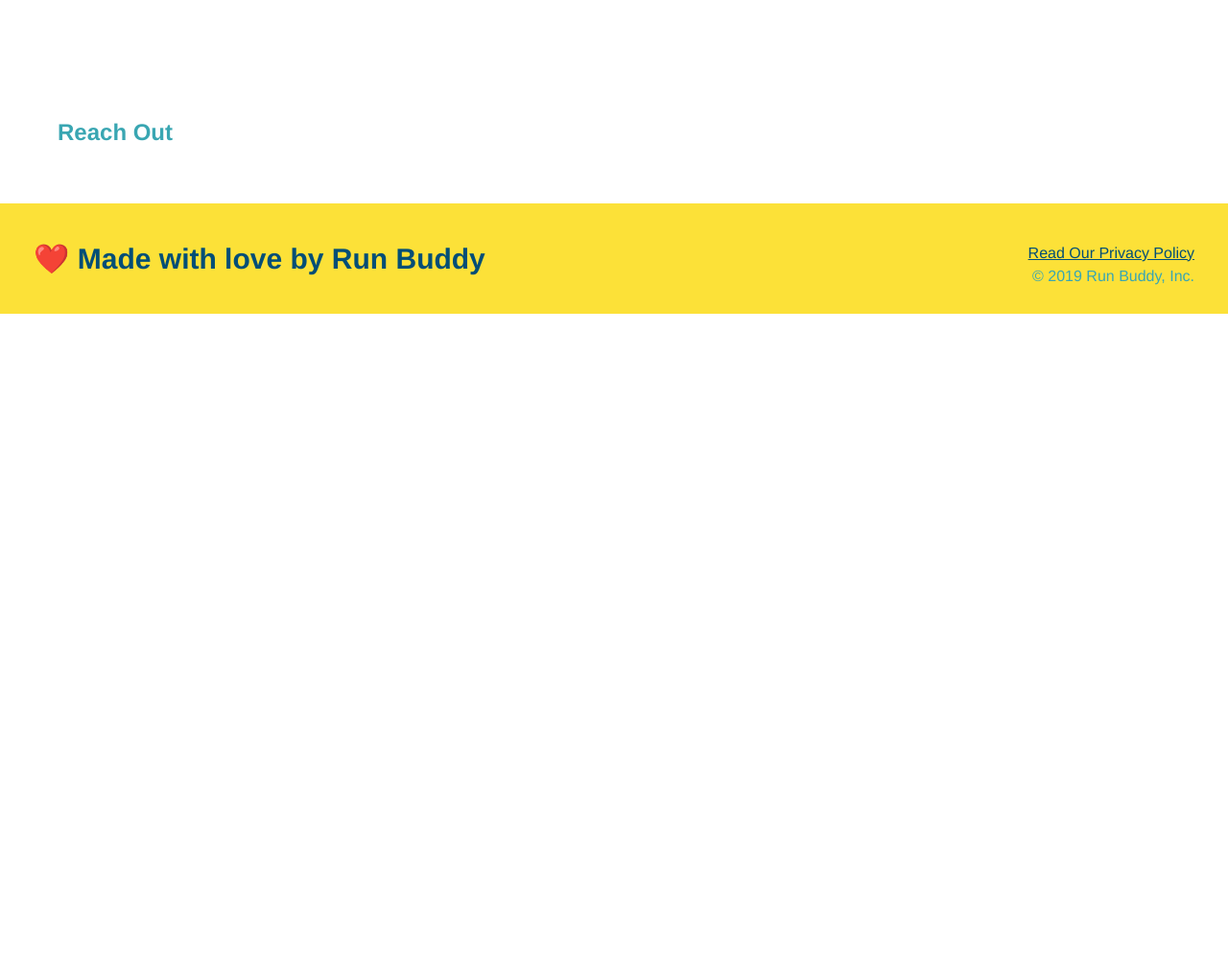
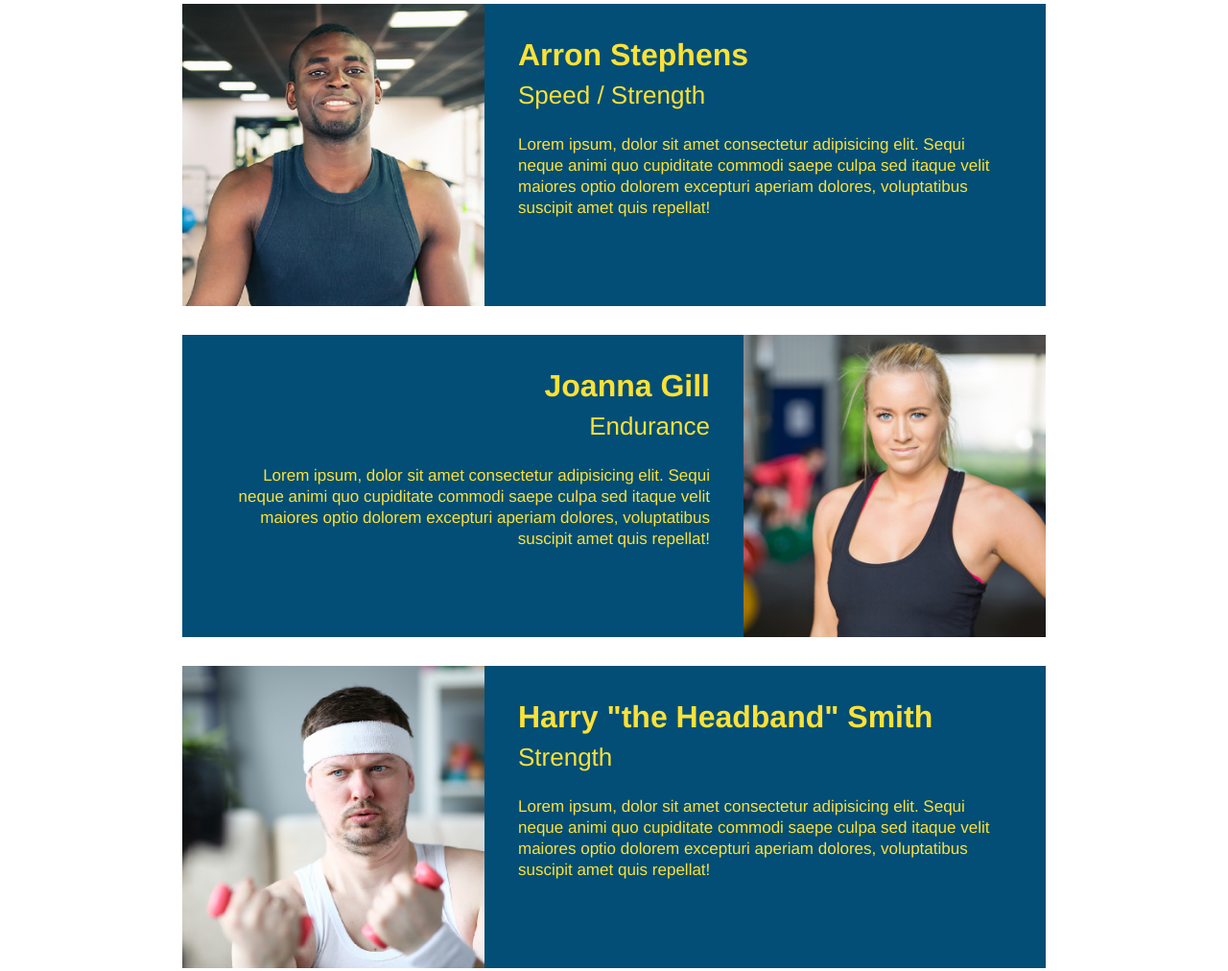
Before and after one commit to LeticiaAldaco/run-buddy, a plain HTML site: page index.html in a window 1280 px wide. Shown: the part 2908-3920 px from the top of the page at 96% size. Before the commit the page ends 3235 px from the top, so only its background shows below. Drawn offline with Linux system fonts and the light colour scheme.

Commit message:
meet the trainers section

```diff
--- a/assets/css/style.css
+++ b/assets/css/style.css
@@ -157,3 +157,45 @@ body {
       .secondary-border {
         border-color: #39a6b2;
       }
+      .trainers {
+        text-align: center;
+      }
+      .trainer {
+        width: 900px;
+        margin: 0 auto 30px auto;
+        background: #024e76;
+        color: #fce138;
+        overflow: auto;
+      }
+      .trainer img {
+        width: 35%;
+        float: left;
+      }
+
+      .trainer-bio {
+        padding: 35px;
+        float: left;
+        width: 65%;
+      }
+      .text-left {
+        text-align: left;
+      }
+
+      .text-right {
+        text-align: right;
+      }
+      .trainer-bio h3 {
+        font-size: 32px;
+        margin-bottom: 8px;
+      }
+
+      .trainer-bio h4 {
+        font-weight: lighter;
+        font-size: 26px;
+        margin-bottom: 25px;
+      }
+
+      .trainer-bio p {
+        font-size: 17px;
+        line-height: 1.3;
+      }
--- a/index.html
+++ b/index.html
@@ -95,7 +95,43 @@ Have you worked out with a trainer before?
 </section>
 <!-- "meet the trainers" section-->
 <section id="your-trainers" class="trainers">
-<h2 class="section-title primary-border"> Meet The Trainers </h2>
+<h2 class="section-title primary-border">Meet The Trainers</h2>
+<article class="trainer">
+  <img src="./assets/images/trainer-1.jpg" alt="Arron Stephens in his workout clothes, ready to pump iron" />
+  <div class="trainer-bio text-left">
+    <h3>Arron Stephens</h3>
+    <h4>Speed / Strength</h4>
+    <p>
+      Lorem ipsum, dolor sit amet consectetur adipisicing elit. Sequi neque animi quo cupiditate commodi saepe culpa sed
+      itaque velit maiores optio dolorem excepturi aperiam dolores, voluptatibus suscipit amet quis repellat!
+    </p>
+  </div>
+</article>
+<!-- second trainer bio -->
+<article class="trainer">
+  <div class="trainer-bio text-right">
+    <h3>Joanna Gill</h3>
+    <h4>Endurance</h4>
+    <p>
+      Lorem ipsum, dolor sit amet consectetur adipisicing elit. Sequi neque animi quo cupiditate commodi saepe culpa sed
+      itaque velit maiores optio dolorem excepturi aperiam dolores, voluptatibus suscipit amet quis repellat!
+    </p>
+  </div>
+  <img src="./assets/images/trainer-2.jpg" alt="Joanna Gill cooling off after a workout" />
+</article>
+
+<!-- third trainer bio -->
+<article class="trainer">
+  <img src="./assets/images/trainer-3.jpg" alt="Harry Smith wearing a headband and lifting comically small pink weights" />
+  <div class="trainer-bio text-left">
+    <h3>Harry "the Headband" Smith</h3>
+    <h4>Strength</h4>
+    <p>
+      Lorem ipsum, dolor sit amet consectetur adipisicing elit. Sequi neque animi quo cupiditate commodi saepe culpa sed
+      itaque velit maiores optio dolorem excepturi aperiam dolores, voluptatibus suscipit amet quis repellat!
+    </p>
+  </div>
+</article>
 </section>
 <!-- "reach out" section-->
 <section>
```
